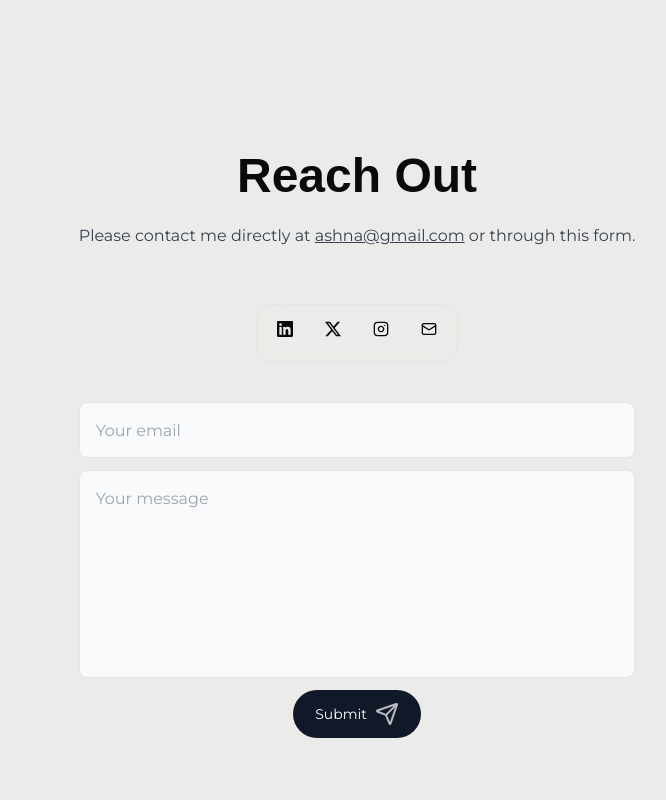
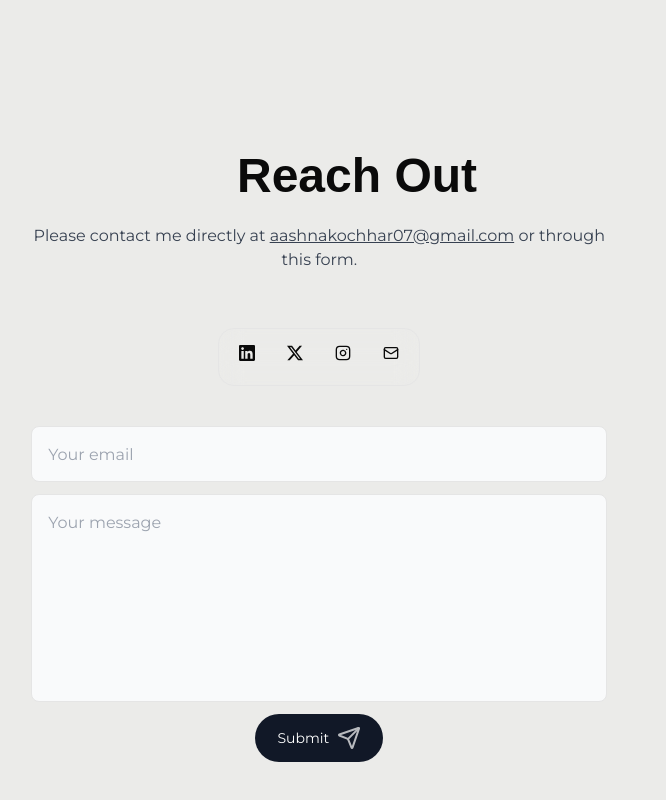
Before and after one commit to exionstech/ashna-portfolio, a React (Vite) app: page / in a window 1280 px wide. Shown: the part 2288-3088 px from the top of the page, without its empty margins (283-949 px from the left). Built offline with nearby package versions, Linux system fonts and the light colour scheme; a web font is replaced by a local one.

Commit message:
Update contact.tsx

```diff
--- a/src/components/contact.tsx
+++ b/src/components/contact.tsx
@@ -32,7 +32,7 @@ const Contacts = () => {
           <p className="mb-14 mt-6 text-gray-700 dark:text-white/80">
             Please contact me directly at{" "}
             <a className="underline" href="mailto:ashna@gmail.com">
-              ashna@gmail.com
+              aashnakochhar07@gmail.com
             </a>{" "}
             or through this form.
           </p>
```
